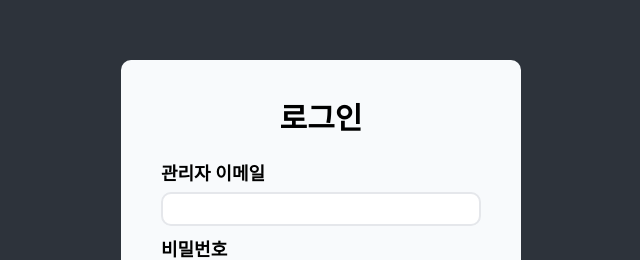
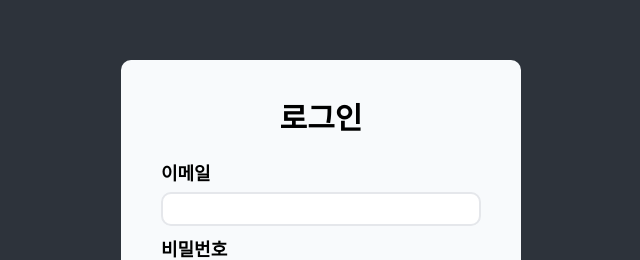
Before and after one commit to puncharrow5/landing-page-editor-frontend, a Next.js app: page /login in a window 1280 px wide. Shown: the part 143-403 px from the top of the page, without its empty margins (319-959 px from the left). Built offline with nearby package versions, Linux system fonts and the light colour scheme; what apollo-upload-client would draw is missing.

Commit message:
fix: 텍스트 수정

```diff
--- a/components/LoginForm/LoginForm.tsx
+++ b/components/LoginForm/LoginForm.tsx
@@ -56,7 +56,7 @@ export const LoginForm = () => {
     <S.Container>
       <S.Box>
         <h1 className="mb-6 text-center text-3xl font-bold">로그인</h1>
-        <S.Label>관리자 이메일</S.Label>
+        <S.Label>이메일</S.Label>
         <S.Input
           type="email"
           name="email"
```
